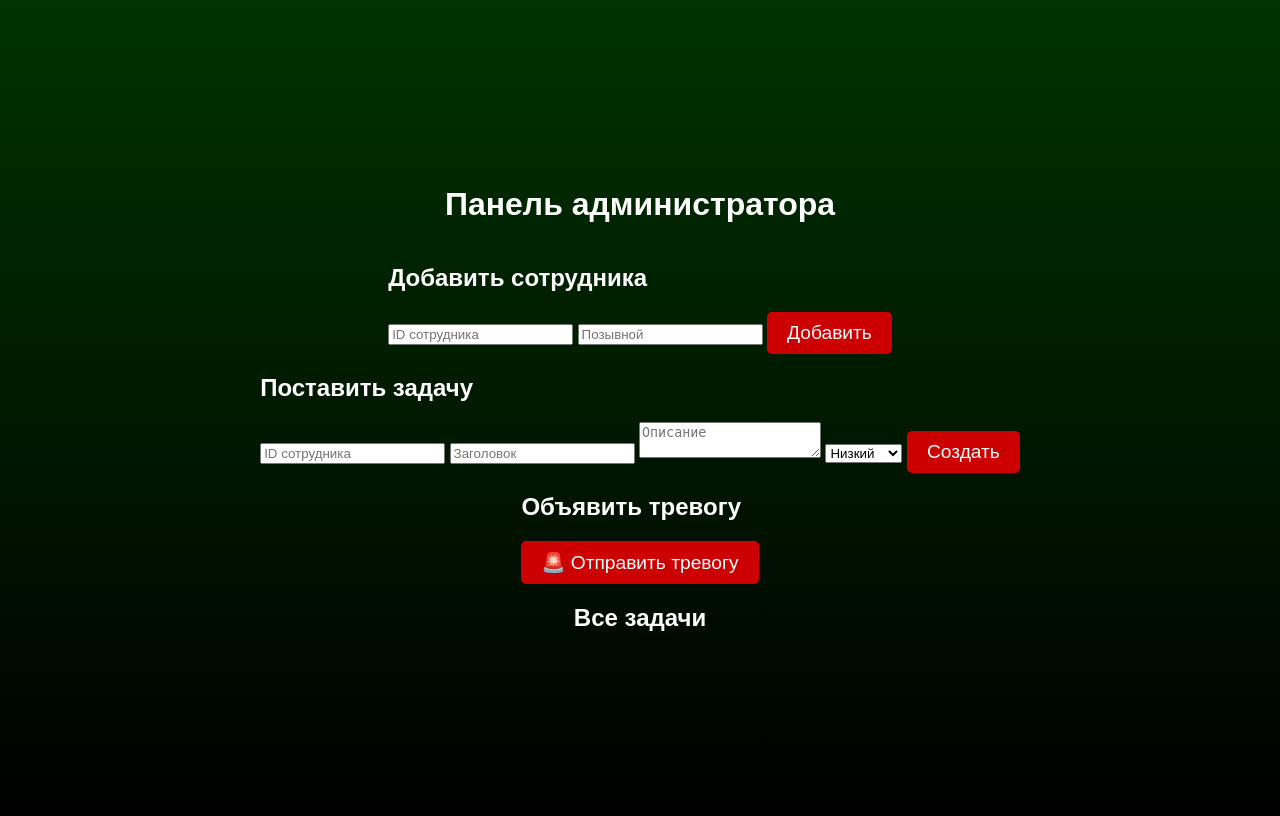
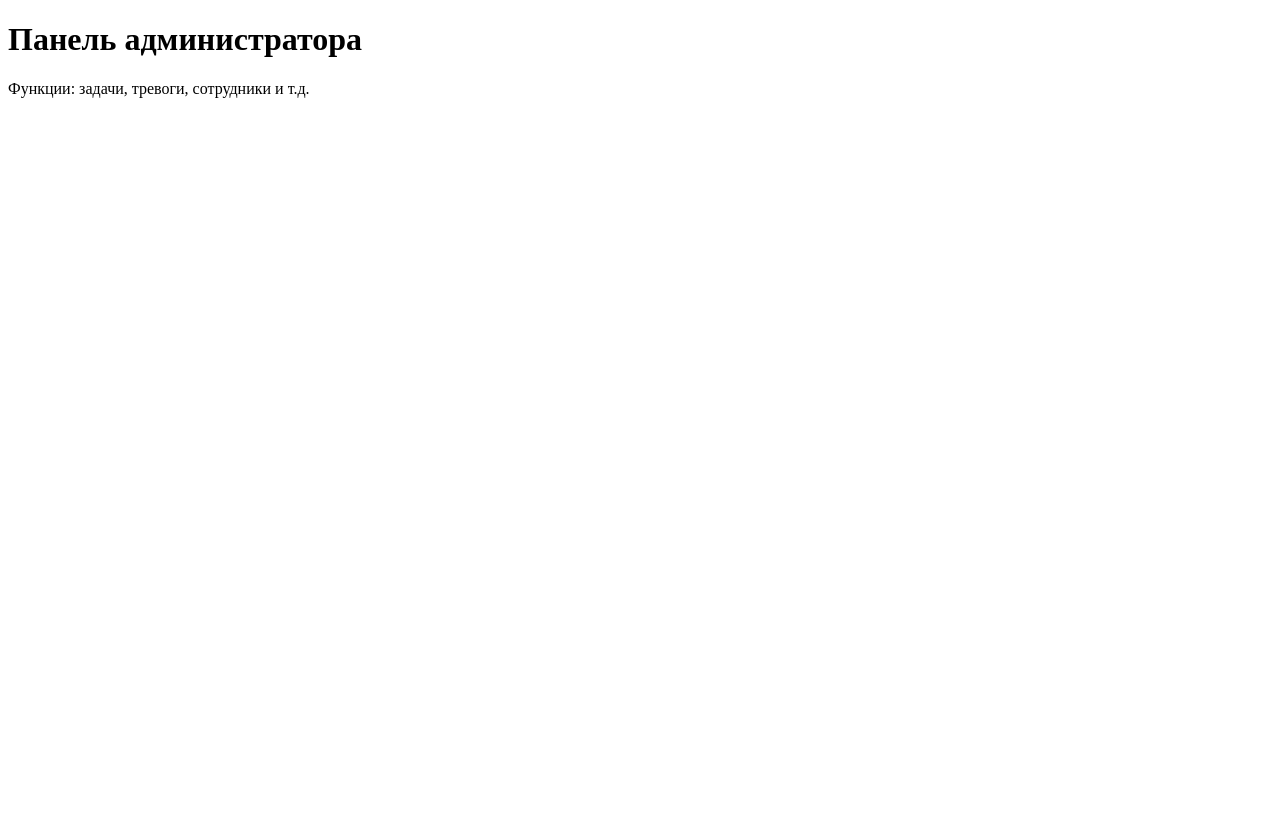
Before and after one commit to ROZADEPLOY/ROZANEWS, a Flask app: template templates/admin.html in a window 1280 px wide. After the commit the page ends 98 px from the top, so only its background shows below. Run offline with Flask 3, Linux system fonts and the light colour scheme; the template is opened without the code that fills it, so the values that code supplies are empty.

Commit message:
Add files via upload

```diff
--- a/templates/admin.html
+++ b/templates/admin.html
@@ -1,43 +1,6 @@
+
 <!DOCTYPE html>
 <html lang="ru">
-<head>
-  <meta charset="UTF-8" />
-  <title>Роза — Админ</title>
-  <link rel="stylesheet" href="/static/css/style.css" />
-</head>
-<body>
-  <h1>Панель администратора</h1>
-
-  <section>
-    <h2>Добавить сотрудника</h2>
-    <input id="newUserId" type="number" placeholder="ID сотрудника" />
-    <input id="newUserCodename" type="text" placeholder="Позывной" />
-    <button onclick="addUser()">Добавить</button>
-  </section>
-
-  <section>
-    <h2>Поставить задачу</h2>
-    <input id="taskUserId" type="number" placeholder="ID сотрудника" />
-    <input id="taskTitle" type="text" placeholder="Заголовок" />
-    <textarea id="taskDesc" placeholder="Описание"></textarea>
-    <select id="taskPriority">
-      <option value="Низкий">Низкий</option>
-      <option value="Средний">Средний</option>
-      <option value="Высокий">Высокий</option>
-    </select>
-    <button onclick="createTask()">Создать</button>
-  </section>
-
-  <section>
-    <h2>Объявить тревогу</h2>
-    <button onclick="sendAlert()">🚨 Отправить тревогу</button>
-  </section>
-
-  <section>
-    <h2>Все задачи</h2>
-    <ul id="taskList"></ul>
-  </section>
-
-  <script src="/static/js/admin.js"></script>
-</body>
+<head><meta charset="UTF-8"><title>Панель Администратора</title></head>
+<body><h1>Панель администратора</h1><p>Функции: задачи, тревоги, сотрудники и т.д.</p></body>
 </html>
```
Also changed, not shown: templates/index.html (+6 -10 lines), templates/user.html (+3 -28 lines).
